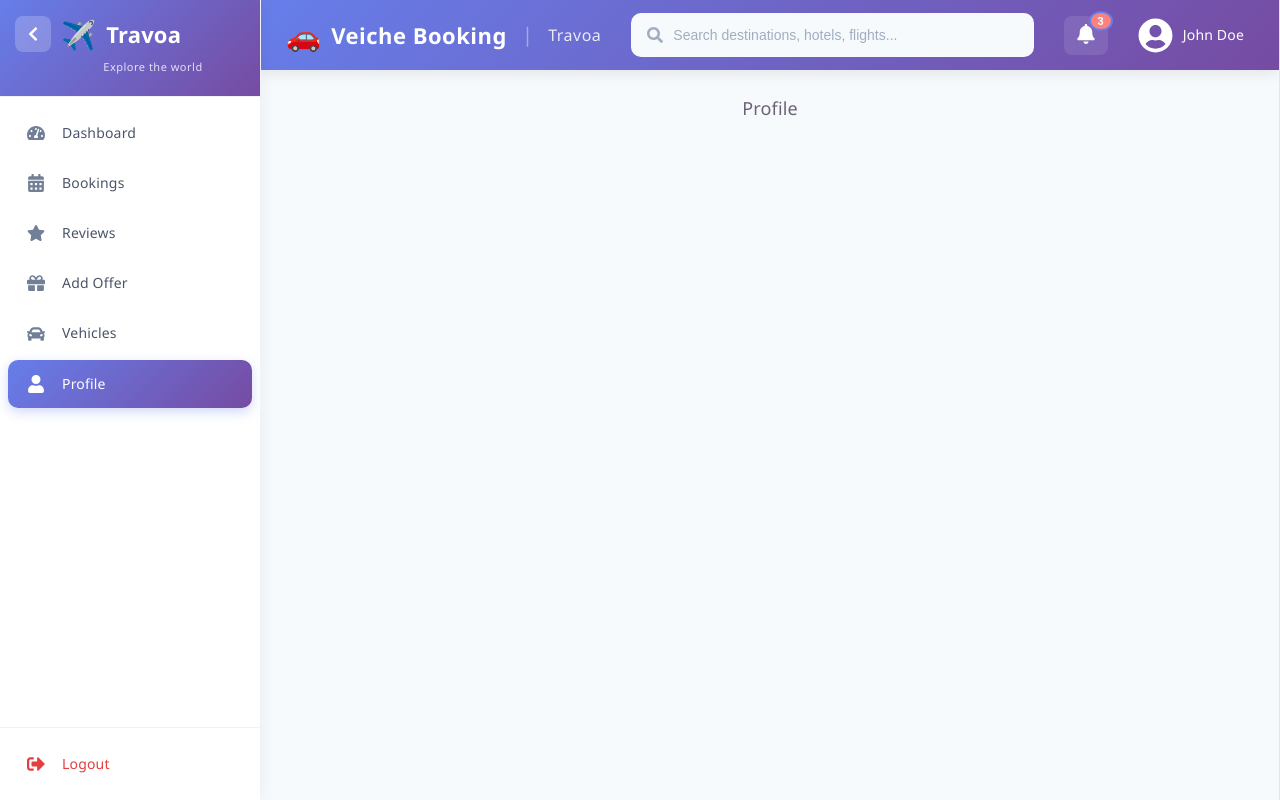
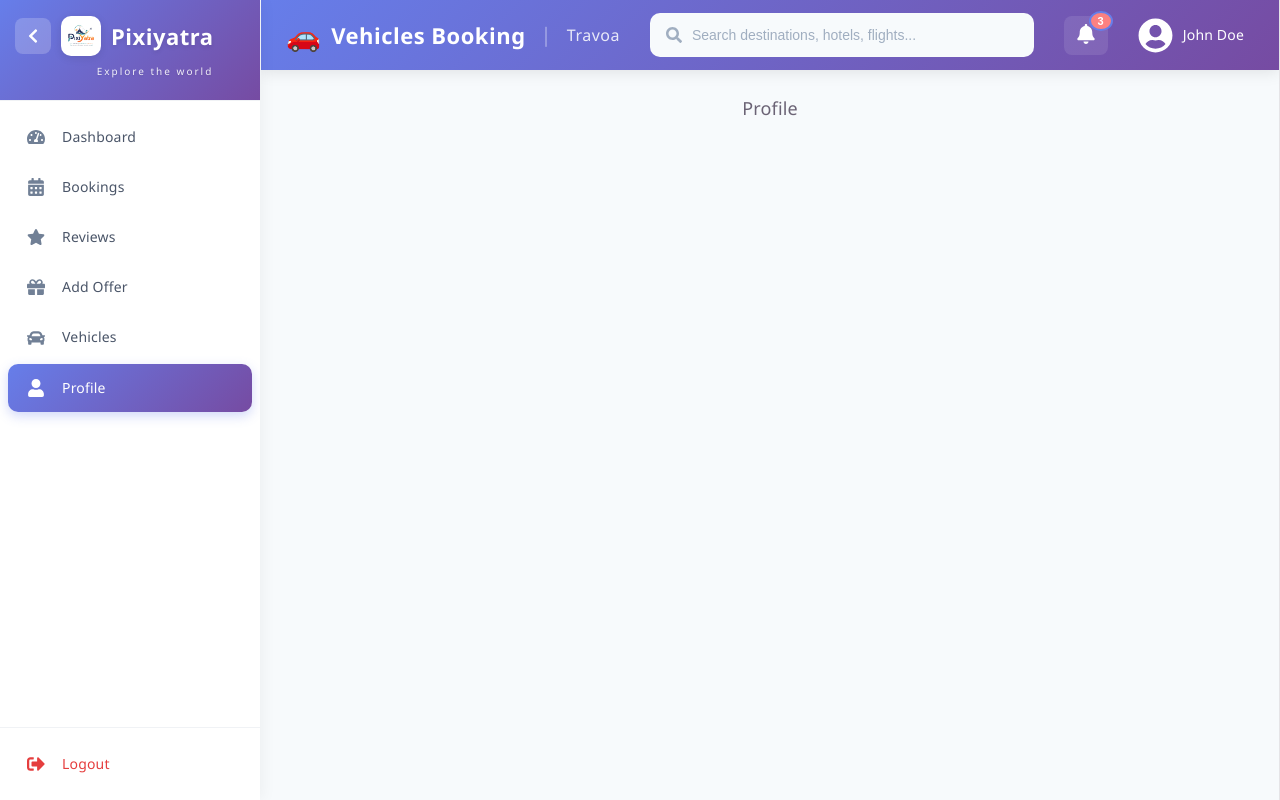
Before and after one commit to bibekjena789/veichle_booking_admin, a React (Vite) app: page /profile in a window 1280 px wide. Built offline with nearby package versions, Linux system fonts and the light colour scheme.

Commit message:
add logo

```diff
--- a/src/components/Navbar.jsx
+++ b/src/components/Navbar.jsx
@@ -16,7 +16,7 @@ const Navbar = ({ toggleSidebar, sidebarOpen }) => {
         </button>
         <Link to="/" className="logo">
           <span className="logo-icon">🚗</span>
-          <span className="logo-text">Veiche Booking</span>
+          <span className="logo-text"> Vehicles Booking</span>
           <span className="logo-divider">|</span>
           <span className="logo-sub">Travoa</span>
         </Link>
--- a/src/components/Sidebar.css
+++ b/src/components/Sidebar.css
@@ -62,6 +62,24 @@
   transform: scale(1.05);
 }
 
+/* Logo Image */
+.sidebar-logo-image {
+  width: 40px;
+  height: 40px;
+  object-fit: contain;
+  flex-shrink: 0;
+  border-radius: 10px;
+  background: white;
+  padding: 5px;
+  box-shadow: 0 2px 8px rgba(0, 0, 0, 0.1);
+  transition: all 0.3s ease;
+}
+
+.sidebar-logo-image:hover {
+  transform: scale(1.05);
+  box-shadow: 0 4px 12px rgba(0, 0, 0, 0.15);
+}
+
 .sidebar-logo-icon {
   font-size: 28px;
   color: white;
@@ -70,19 +88,42 @@
 
 .sidebar-logo-text {
   font-size: 22px;
-  font-weight: bold;
+  font-weight: 800;
   color: white;
   white-space: nowrap;
   transition: all 0.3s ease;
+  letter-spacing: 0.5px;
+  text-shadow: 0 2px 4px rgba(0, 0, 0, 0.1);
 }
 
 .sidebar-tagline {
-  font-size: 11px;
-  color: rgba(255, 255, 255, 0.8);
+  font-size: 10px;
+  color: rgba(255, 255, 255, 0.9);
   margin-top: 2px;
-  margin-left: 46px;
-  letter-spacing: 0.5px;
+  margin-left: 50px;
+  letter-spacing: 2px;
+  font-weight: 500;
   transition: all 0.3s ease;
+  text-shadow: 0 1px 2px rgba(0, 0, 0, 0.1);
+}
+
+/* Closed sidebar logo styles */
+.sidebar.closed .sidebar-logo-image {
+  width: 35px;
+  height: 35px;
+  padding: 4px;
+}
+
+.sidebar.closed .sidebar-logo-icon {
+  display: none;
+}
+
+.sidebar.closed .sidebar-logo-text {
+  display: none;
+}
+
+.sidebar.closed .sidebar-tagline {
+  display: none;
 }
 
 /* Sidebar Navigation */
@@ -296,6 +337,13 @@
   background: rgba(255, 255, 255, 0.3);
 }
 
+/* Logo Image - Closed state */
+.sidebar.closed .sidebar-logo-image {
+  width: 32px;
+  height: 32px;
+  padding: 3px;
+}
+
 .sidebar.closed .sidebar-logo-icon {
   display: none;
 }
@@ -390,8 +438,15 @@
     display: flex !important;
   }
 
+  /* Logo Image - Mobile responsive */
+  .sidebar.closed .sidebar-logo-image {
+    display: block !important;
+    width: 32px;
+    height: 32px;
+  }
+
   .sidebar.closed .sidebar-logo-icon {
-    display: block !important;
+    display: none !important;
   }
 
   .sidebar.closed .sidebar-link {
--- a/src/components/Sidebar.jsx
+++ b/src/components/Sidebar.jsx
@@ -30,8 +30,12 @@ const Sidebar = ({ isOpen, toggleSidebar }) => {
           <button className="sidebar-toggle" onClick={toggleSidebar} aria-label="Toggle sidebar">
             {isOpen ? <FaChevronLeft /> : <FaChevronRight />}
           </button>
-          <span className="sidebar-logo-icon">✈️</span>
-          {isOpen && <span className="sidebar-logo-text">Travoa</span>}
+          <img
+            src="/pixiyatra.png"
+            alt="PixiYatra Logo"
+            className="sidebar-logo-image"
+          />
+          {isOpen && <span className="sidebar-logo-text">Pixiyatra</span>}
         </div>
         {isOpen && <p className="sidebar-tagline">Explore the world</p>}
       </div>
```
Also changed, not shown: public/pixiyatra.png (added).
